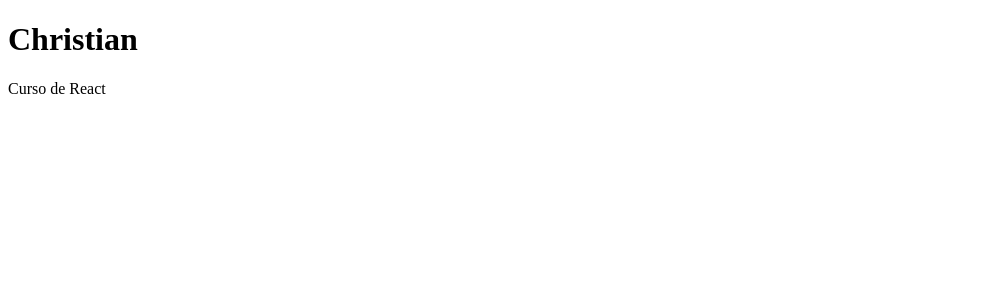
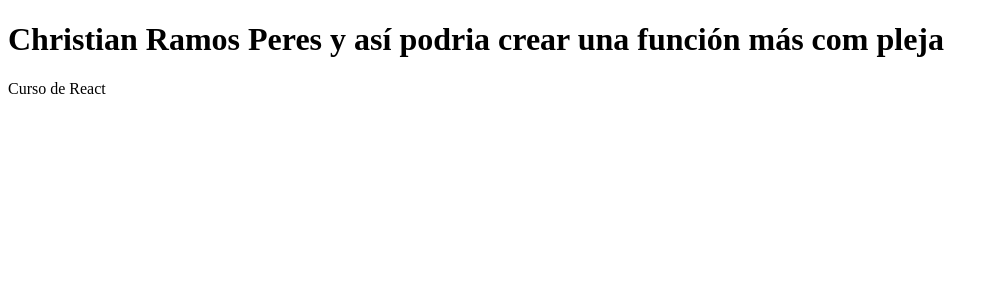
Before and after one commit to Chrisburg22/03-counter-app-vite, a React (Vite) app: page / in a window 1280 px wide. Shown: the top 300 px of the page, without its empty margins (0-999 px from the left). Built offline with nearby package versions, Linux system fonts and the light colour scheme.

Commit message:
Ejemplo creado

```diff
--- a/src/FirtsApp.jsx
+++ b/src/FirtsApp.jsx
@@ -1,14 +1,21 @@
-//import { Fragment } from "react";
 
-// FirstApp
+
+const newMessage = {
+    message: 'Hola Mundo',
+    title: 'Christian'
+}
+
 export const FirstApp = () =>{
+
+    const funcionEjemplo = () => {
+        const palabraNueva = newMessage.title + " Ramos Peres y así podria crear una función más com pleja";
+        return palabraNueva;
+    };
+
     return (
-        //<Fragment>
-        //    <h1>Christian</h1>
-        //   <p>Curso de React</p>
-        //</Fragment>
         <>
-            <h1>Christian</h1>
+            <h1>{funcionEjemplo()}</h1>
+            {/*<code> { JSON.stringify{ newMessage } } </code> */}
             <p>Curso de React</p>
         </>//Esto es lo mismo que el Fragment
     );
--- a/src/HelloWorldApp.jsx
+++ b/src/HelloWorldApp.jsx
@@ -14,4 +14,4 @@ export function HelloWorldApp() {
 }
 
 
-//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
+//
```
